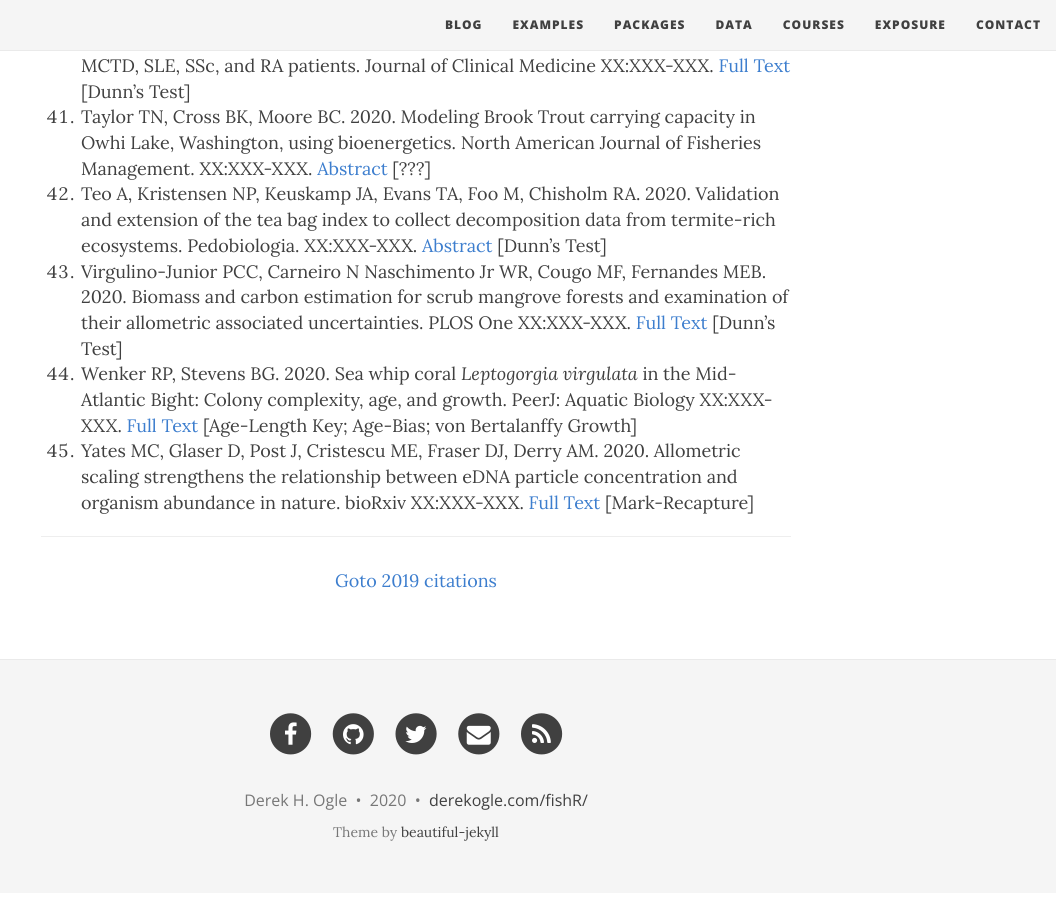
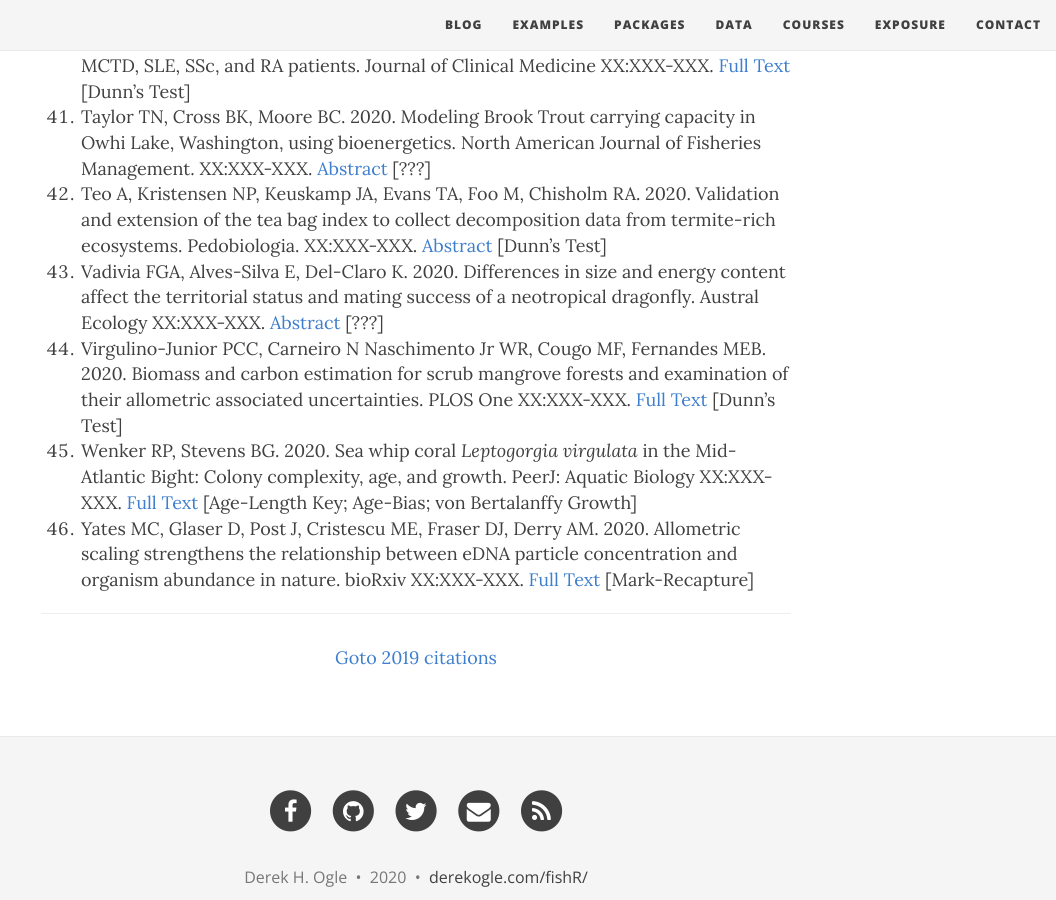
Before and after one commit to droglenc/fishR, a Jekyll site: the page built from exposure/exposure-citations20.md, in a window 1280 px wide and 900 px high, scrolled down 3558 px. Shown: the whole window, without its empty margins (224-1280 px from the left). Built offline with Jekyll 4.4.1, drawn with Linux system fonts in a browser that asks for light colours; nearby versions of some CDN libraries; some of the changed lines change nothing that is shown.

Commit message:
Update exposure-citations20.md

```diff
--- a/exposure/exposure-citations20.md
+++ b/exposure/exposure-citations20.md
@@ -5,7 +5,7 @@ subtitle: fishR and FSA is Being Used!!
 css: "/css/exposure-citation.css"
 ---
 
-The [**IFAR** book](http://derekogle.com/IFAR/), **fishR** website, or the **FSA** package were cited in the following <span id="contact-div">42</span> publications.
+The [**IFAR** book](http://derekogle.com/IFAR/), **fishR** website, or the **FSA** package were cited in the following <span id="contact-div">43</span> publications.
 
 1. Arntzen JW, Zuiderwijk A. 2020. Sampling efficiency, bias and shyness in funnel trapping aquatic newts. Amphibia-Reptilia XX:XXX-XXX. [Abstract](https://brill.com/view/journals/amre/aop/article-10.1163-15685381-bja10004/article-10.1163-15685381-bja10004.xml) [???]
 1. Barkalow SLC, Brandenburg MA, Platania SP. 2020. Otoliths reveal spawning ecology and early life history of sympatric catostomids. North American Journal of Fisheries Management XX:XXX-XXX. [Abstract](https://afspubs.onlinelibrary.wiley.com/doi/abs/10.1002/nafm.10423) [???]
@@ -50,6 +50,7 @@ The [**IFAR** book](http://derekogle.com/IFAR/), **fishR** website, or the **FSA
 MCTD, SLE, SSc, and RA patients. Journal of Clinical Medicine XX:XXX-XXX. [Full Text](https://www.mdpi.com/2077-0383/9/1/161/pdf) [Dunn's Test]
 1. Taylor TN, Cross BK, Moore BC. 2020. Modeling Brook Trout carrying capacity in Owhi Lake, Washington, using bioenergetics. North American Journal of Fisheries Management. XX:XXX-XXX. [Abstract](https://afspubs.onlinelibrary.wiley.com/doi/abs/10.1002/nafm.10378) [???]
 1. Teo A, Kristensen NP, Keuskamp JA, Evans TA, Foo M, Chisholm RA. 2020. Validation and extension of the tea bag index to collect decomposition data from termite-rich ecosystems. Pedobiologia. XX:XXX-XXX. [Abstract](https://www.sciencedirect.com/science/article/abs/pii/S0031405620300275) [Dunn's Test]
+1. Vadivia FGA, Alves-Silva E, Del-Claro K. 2020. Differences in size and energy content affect the territorial status and mating success of a neotropical dragonfly. Austral Ecology XX:XXX-XXX. [Abstract](https://onlinelibrary.wiley.com/doi/abs/10.1111/aec.12891) [???]
 1. Virgulino-Junior PCC, Carneiro N Naschimento Jr WR, Cougo MF, Fernandes MEB. 2020. Biomass and carbon estimation for scrub mangrove forests and examination of their allometric associated uncertainties. PLOS One XX:XXX-XXX. [Full Text](https://journals.plos.org/plosone/article?id=10.1371/journal.pone.0230008) [Dunn's Test]
 1. Wenker RP, Stevens BG. 2020. Sea whip coral *Leptogorgia virgulata* in the Mid-Atlantic Bight: Colony complexity, age, and growth. PeerJ: Aquatic Biology XX:XXX-XXX. [Full Text](https://peerj.com/articles/8372/) [Age-Length Key; Age-Bias; von Bertalanffy Growth]
 1. Yates MC, Glaser D, Post J, Cristescu ME, Fraser DJ, Derry AM. 2020. Allometric scaling strengthens the relationship between eDNA particle concentration and organism abundance in nature. bioRxiv XX:XXX-XXX. [Full Text](https://www.biorxiv.org/content/biorxiv/early/2020/01/18/2020.01.18.908251.full.pdf) [Mark-Recapture]
```
